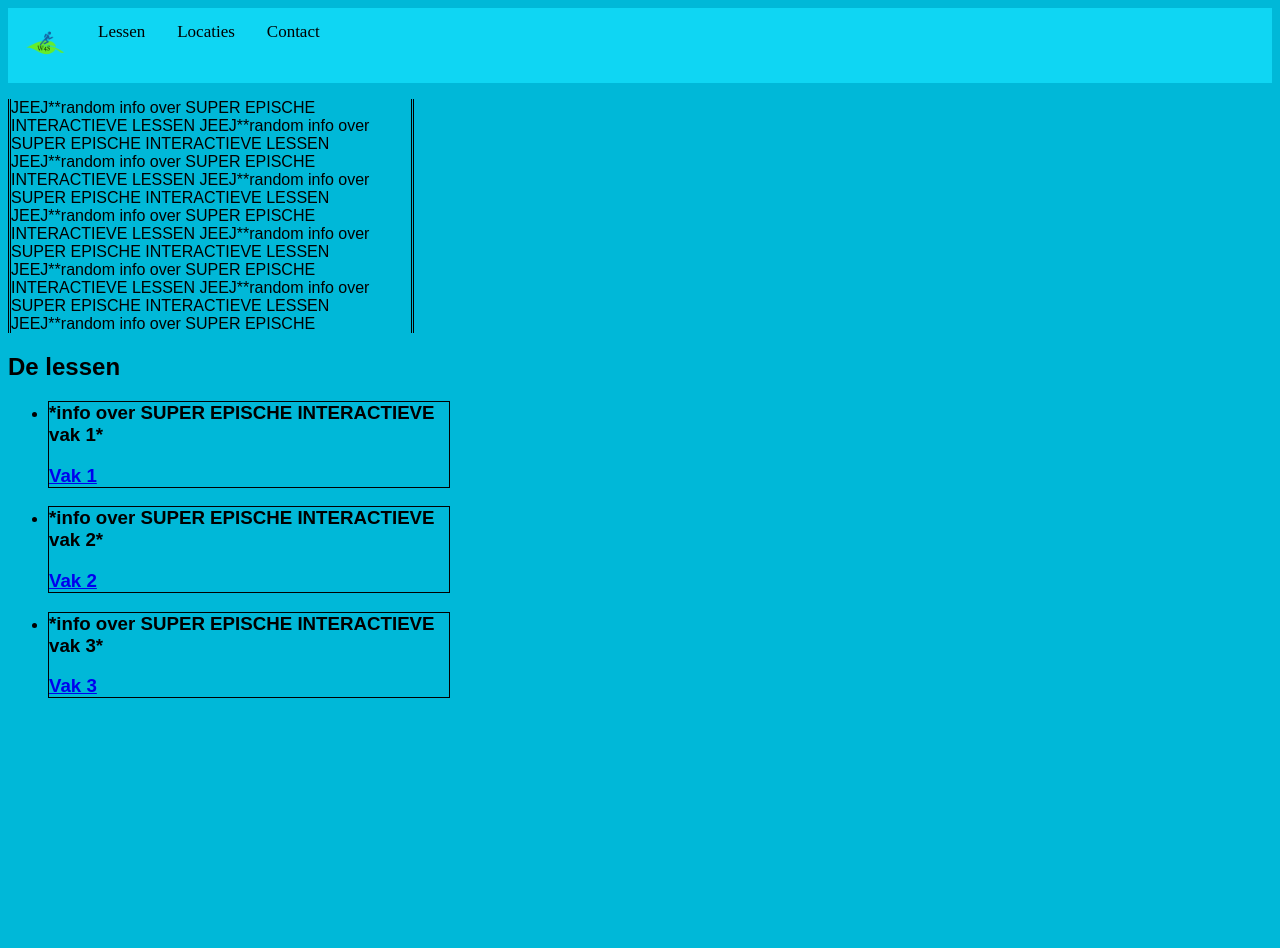
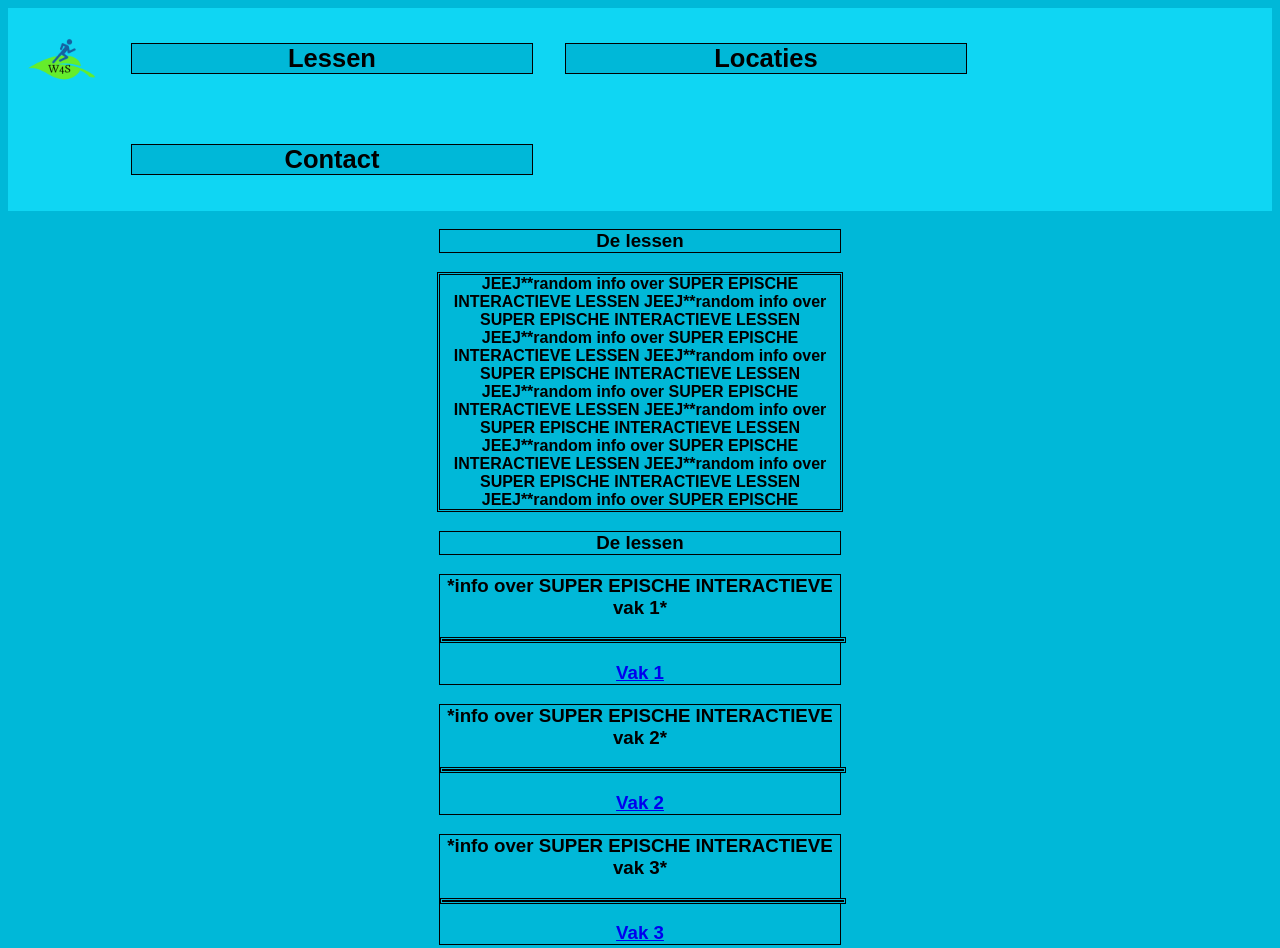
Before and after one commit to Ahmedisbaas/Workout4schools, a plain HTML site: page Lessen.html in a window 1280 px wide. Before the commit the page ends 800 px from the top, so only its background shows below. Drawn offline with Linux system fonts and the light colour scheme.

Commit message:
Lessen mooier gemaakt en alle menu's better gemaakt

```diff
--- a/Lessen.html
+++ b/Lessen.html
@@ -9,27 +9,27 @@
   <body>
     <div class="topnav">
       <a href="index.html">
-        <img src="logo.png" style="width:42px;height:42px;border:0;">
+        <img src="logo.png" style="width:75px;height:75px;border:0;">
       </a>
-    <a href="lessen.html">Lessen</a>
-    <a href="locaties.html">Locaties</a>
-    <a href="contact.html">Contact</a>
+    <a href="lessen.html"><h2>Lessen</h2></a>
+    <a href="locaties.html"><h2>Locaties</h2></a>
+    <a href="contact.html"><h2>Contact</h2></a>
   </div>
+<center><h3><b> De lessen <b></h3>
+<center><p> JEEJ**random info over SUPER EPISCHE INTERACTIEVE LESSEN JEEJ**random info over SUPER EPISCHE INTERACTIEVE LESSEN JEEJ**random info over SUPER EPISCHE INTERACTIEVE LESSEN JEEJ**random info over SUPER EPISCHE INTERACTIEVE LESSEN JEEJ**random info over SUPER EPISCHE INTERACTIEVE LESSEN JEEJ**random info over SUPER EPISCHE INTERACTIEVE LESSEN JEEJ**random info over SUPER EPISCHE INTERACTIEVE LESSEN JEEJ**random info over SUPER EPISCHE INTERACTIEVE LESSEN JEEJ**random info over SUPER EPISCHE
+</p>
+<h3><b> De lessen <b></h3>
 
-<p> JEEJ**random info over SUPER EPISCHE INTERACTIEVE LESSEN JEEJ**random info over SUPER EPISCHE INTERACTIEVE LESSEN JEEJ**random info over SUPER EPISCHE INTERACTIEVE LESSEN JEEJ**random info over SUPER EPISCHE INTERACTIEVE LESSEN JEEJ**random info over SUPER EPISCHE INTERACTIEVE LESSEN JEEJ**random info over SUPER EPISCHE INTERACTIEVE LESSEN JEEJ**random info over SUPER EPISCHE INTERACTIEVE LESSEN JEEJ**random info over SUPER EPISCHE INTERACTIEVE LESSEN JEEJ**random info over SUPER EPISCHE
-</p>
-<h2> De lessen </h2>
-<ul>
-  <li>
+
   <h3> *info over SUPER EPISCHE INTERACTIEVE vak 1* </p>
-  <a href="les1.html">Vak 1</a></li>
-  <li>
+  <a href="les1.html">Vak 1</a>
+
   <h3> *info over SUPER EPISCHE INTERACTIEVE vak 2* </p>
-  <a href="les2.html">Vak 2</a></li>
-  <li>
+  <a href="les2.html">Vak 2</a>
+
   <h3> *info over SUPER EPISCHE INTERACTIEVE vak 3* </p>
-  <a href="les3.html">Vak 3</a></li>
-</ul>
+  <a href="les3.html">Vak 3</a>
+
 
 
   </body>
--- a/stylesheet.css
+++ b/stylesheet.css
@@ -14,6 +14,7 @@
 }
 body{
   background-color: #00b8d8;
+
 }
 /* Change the color of links on hover */
 .topnav a:hover {
@@ -26,8 +27,11 @@ body{
   background-color: darkblue;
   color: white;}
   p {
+    border-bottom-style: double;
+    border-top-style: double;
     border-right-style: double;
     border-left-style: double;
+    background-color: #00b8d8;
     width: 400px;
   }
   h3 {
@@ -36,6 +40,16 @@ body{
     border-top-style: solid;
     border-bottom-style: solid;
     border-width: thin;
+    background-color: #00b8d8;
+    width: 400px;
+  }
+  h2 {
+    border-right-style: solid;
+    border-left-style: solid;
+    border-top-style: solid;
+    border-bottom-style: solid;
+    border-width: thin;
+    background-color: #00b8d8;
     width: 400px;
   }
 
```
Also changed, not shown: les1.html (+9 -8 lines), les2.html (+8 -8 lines), les3.html (+5 -5 lines).
